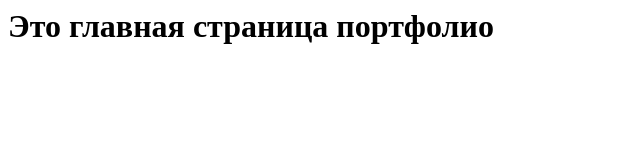
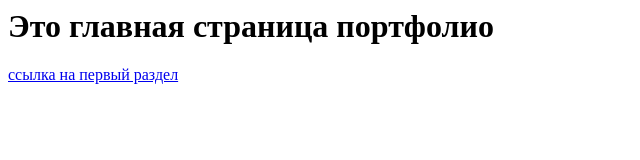
Before and after one commit to student01102020/student01102020.github.io, a plain HTML site: page index.html in a window 1280 px wide. Shown: the whole page, without its empty margins (0-640 px from the left). Drawn offline with Linux system fonts and the light colour scheme.

Commit message:
Update index.html

```diff
--- a/index.html
+++ b/index.html
@@ -1 +1,2 @@
 <h1>Это главная страница портфолио</h1>
+<a href="/first">ссылка на первый раздел</a>
```
